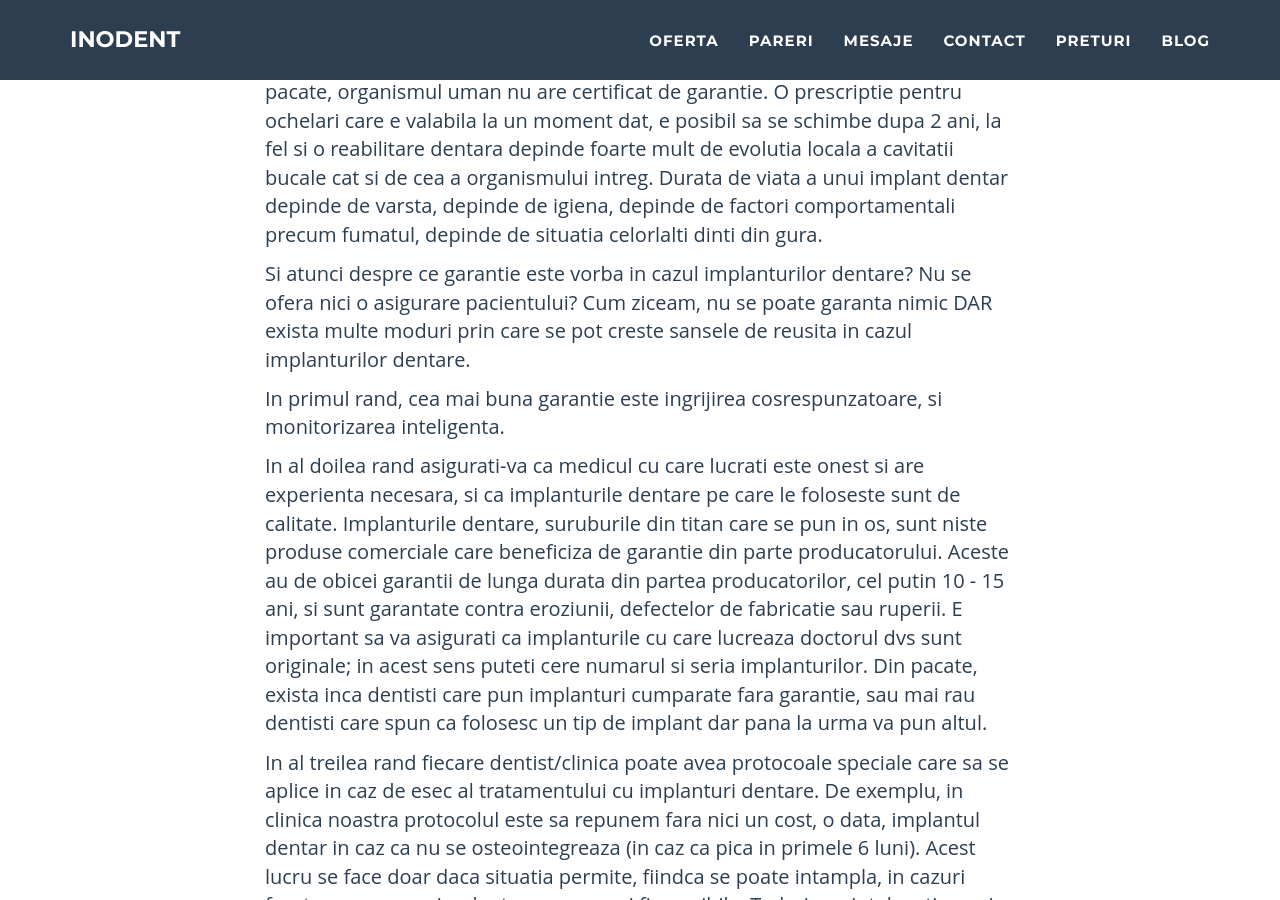
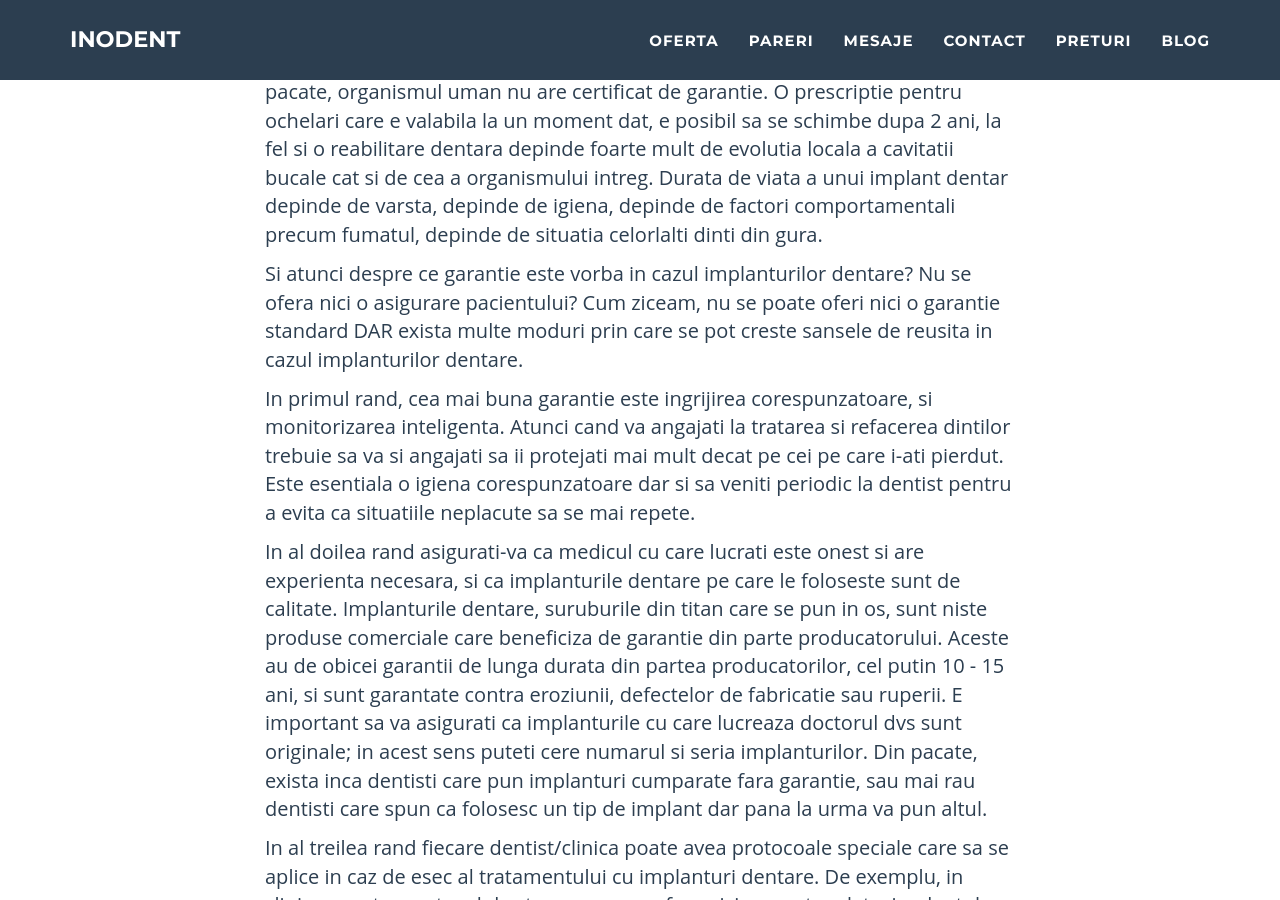
Before and after one commit to littledentgopo/offerdent, a Jekyll site: the page built from _posts/2018-07-12-garantie-implanturi-dentare.html, in a window 1280 px wide and 900 px high, scrolled down 1644 px. Built offline with Jekyll 4.4.1, drawn with Linux system fonts in a browser that asks for light colours; comment, search, counter and statistics services are not loaded.

Commit message:
garantie implant

```diff
--- a/_posts/2018-07-12-garantie-implanturi-dentare.html
+++ b/_posts/2018-07-12-garantie-implanturi-dentare.html
@@ -24,9 +24,9 @@ Ce garantie se ofera pentru implanturi dentare? Aceasta este una dintre cele mai
 <p>Acest articol de lege surprinde in primul rand complexitatea din jurul actului medical. Rezultatul unui act medical este imposibil de garantat deoarece corpul uman are particularitati proprii care influenteaza succesul unei interventii. Din pacate, organismul uman nu are certificat de garantie.
 O prescriptie pentru ochelari care e valabila la un moment dat, e posibil sa se schimbe dupa 2 ani, la fel si o reabilitare dentara depinde foarte mult de evolutia locala a cavitatii bucale cat si de cea a organismului intreg. Durata de viata a unui implant dentar depinde de varsta, depinde de igiena, depinde de factori comportamentali precum fumatul, depinde de situatia celorlalti dinti din gura.</p>
 
-<p>Si atunci despre ce garantie este vorba in cazul implanturilor dentare? Nu se ofera nici o asigurare pacientului? Cum ziceam, nu se poate garanta nimic DAR exista multe moduri prin care se pot creste sansele de reusita in cazul implanturilor dentare.</p>
+<p>Si atunci despre ce garantie este vorba in cazul implanturilor dentare? Nu se ofera nici o asigurare pacientului? Cum ziceam, nu se poate oferi nici o garantie standard DAR exista multe moduri prin care se pot creste sansele de reusita in cazul implanturilor dentare.</p>
 
-<p>In primul rand, cea mai buna garantie este ingrijirea cosrespunzatoare, si monitorizarea inteligenta. </p>
+<p>In primul rand, cea mai buna garantie este ingrijirea corespunzatoare, si monitorizarea inteligenta. Atunci cand va angajati la tratarea si refacerea dintilor trebuie sa va si angajati sa ii protejati mai mult decat pe cei pe care i-ati pierdut. Este esentiala o igiena corespunzatoare dar si sa veniti periodic la dentist pentru a evita ca situatiile neplacute sa se mai repete.</p>
 
 <p>In al doilea rand asigurati-va ca medicul cu care lucrati este onest si are experienta necesara, si ca implanturile dentare pe care le foloseste sunt de calitate. Implanturile dentare, suruburile din titan care se pun in os, sunt niste produse comerciale care beneficiza de garantie din parte producatorului. Aceste au de obicei garantii de lunga durata din partea producatorilor, cel putin 10 - 15 ani, si sunt garantate contra eroziunii, defectelor de fabricatie sau ruperii. E important sa va asigurati ca implanturile cu care lucreaza doctorul dvs sunt originale; in acest sens puteti cere numarul si seria implanturilor. Din pacate, exista inca dentisti care pun implanturi cumparate fara garantie, sau mai rau dentisti care spun ca folosesc un tip de implant dar pana la urma va pun altul.</p>
 
```
